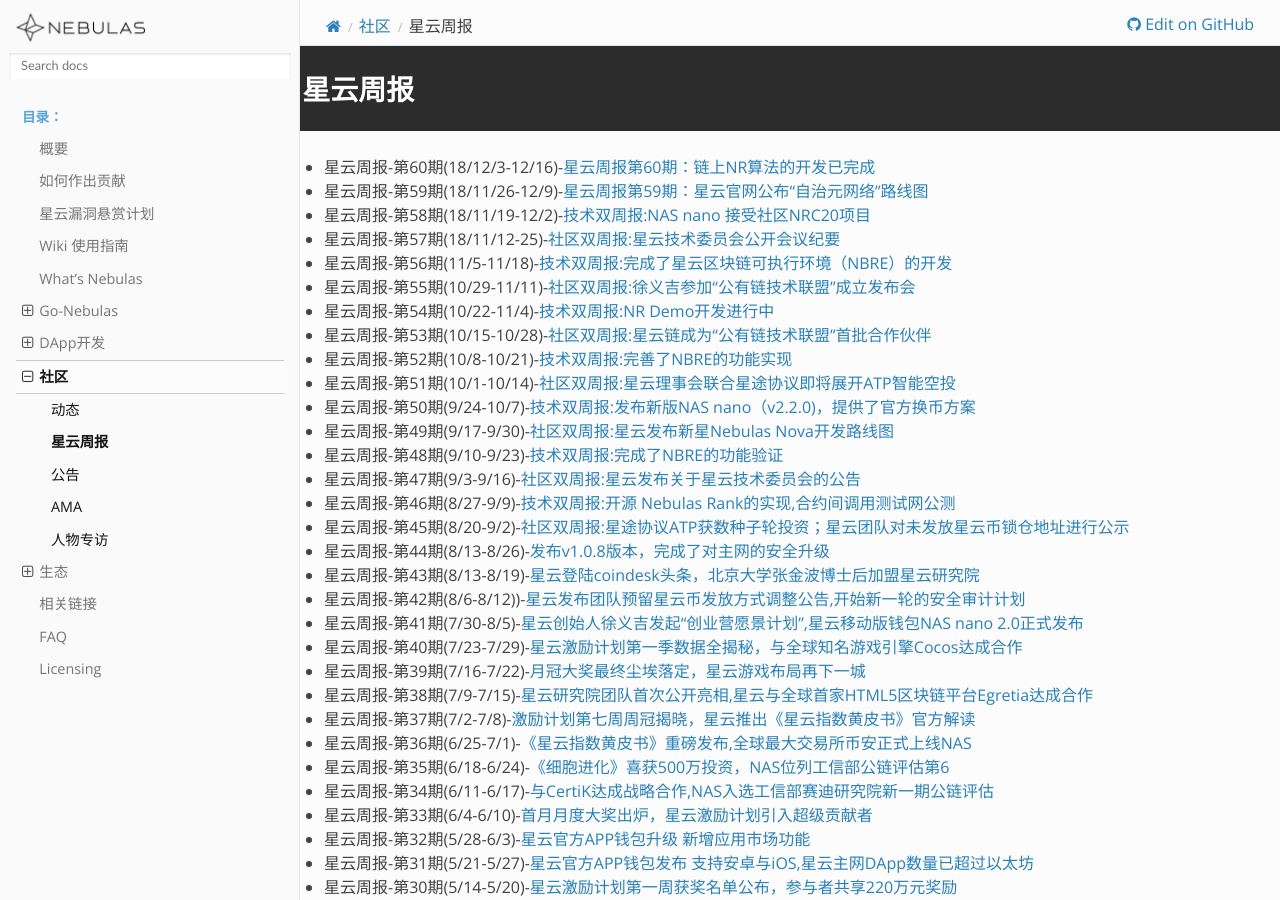
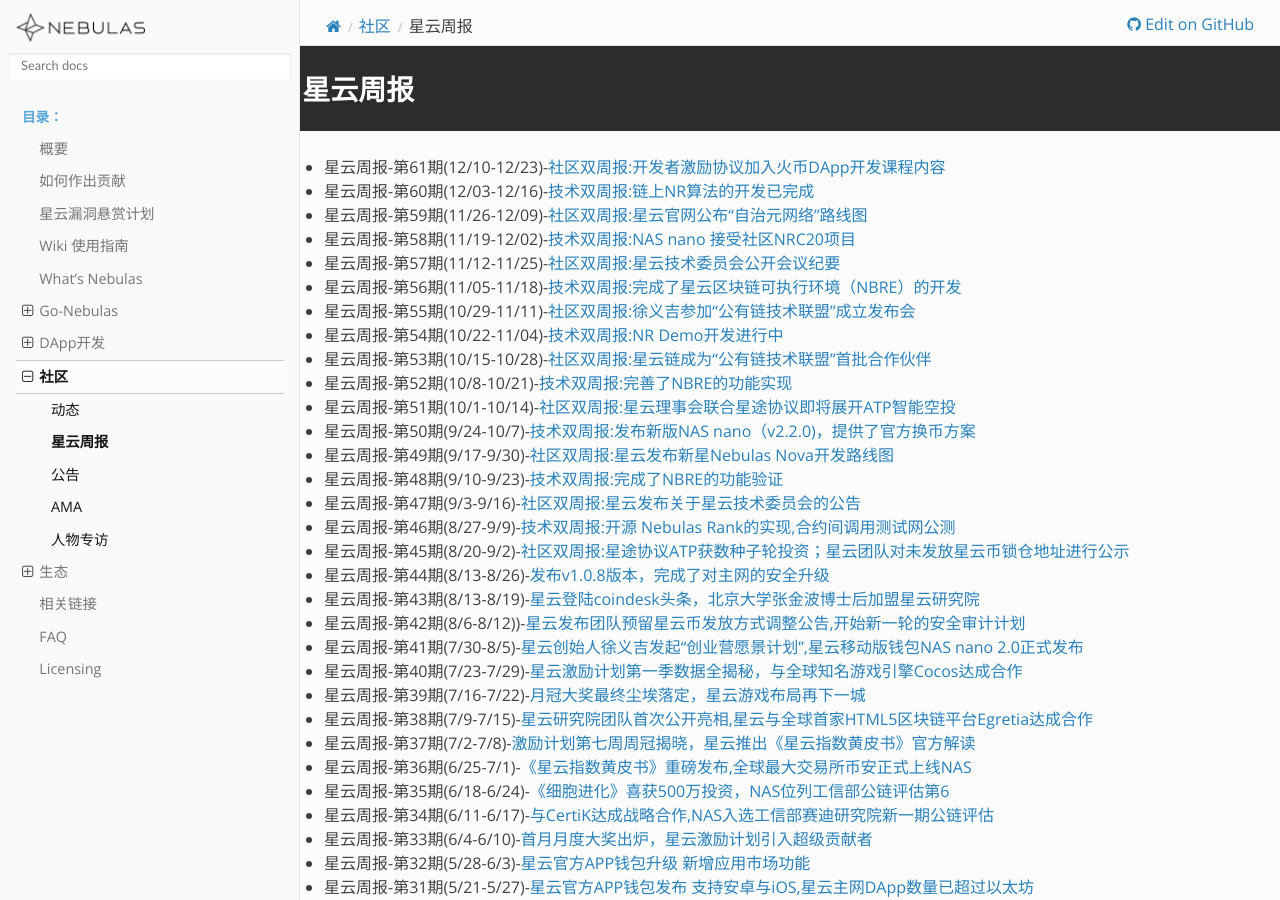
Before and after one commit to nebulasio/nebdocs, a Sphinx documentation site: the page built from docs/community/weekly-report.md, in a window 1280 px wide and 900 px high. Built offline with Sphinx 7.4.7 and the Read the Docs theme 2.0.0, drawn with Linux system fonts in a browser that asks for light colours; pages that are not in the unit, such as notebooks, are missing from menus.

Commit message:
Update weekly-report.md

```diff
--- a/docs/community/weekly-report.md
+++ b/docs/community/weekly-report.md
@@ -1,11 +1,13 @@
 # 星云周报
-- 星云周报-第60期(18/12/3-12/16)-[星云周报第60期：链上NR算法的开发已完成](https://blog.nebulas.io/2018/12/17/nebulas-bi-weekly-development-commits-60/)
-- 星云周报-第59期(18/11/26-12/9)-[星云周报第59期：星云官网公布“自治元网络”路线图](https://blog.nebulas.io/2018/12/10/nebulas-bi-weekly-community-dynamics-59/)
-- 星云周报-第58期(18/11/19-12/2)-[技术双周报:NAS nano 接受社区NRC20项目](https://blog.nebulas.io/2018/12/03/nebulas-bi-weekly-development-commits-58/)
-- 星云周报-第57期(18/11/12-25)-[社区双周报:星云技术委员会公开会议纪要](https://blog.nebulas.io/2018/11/26/nebulas-bi-weekly-community-dynamics-57/)
-- 星云周报-第56期(11/5-11/18)-[技术双周报:完成了星云区块链可执行环境（NBRE）的开发](https://blog.nebulas.io/2018/11/19/nebulas-bi-weekly-development-commits-update-56/)
+
+- 星云周报-第61期(12/10-12/23)-[社区双周报:开发者激励协议加入火币DApp开发课程内容](https://blog.nebulas.io/2018/12/24/nebulas-bi-weekly-community-dynamics-61/)
+- 星云周报-第60期(12/03-12/16)-[技术双周报:链上NR算法的开发已完成](https://blog.nebulas.io/2018/12/17/nebulas-bi-weekly-development-commits-60/)
+- 星云周报-第59期(11/26-12/09)-[社区双周报:星云官网公布“自治元网络”路线图](https://blog.nebulas.io/2018/12/10/nebulas-bi-weekly-community-dynamics-59/)
+- 星云周报-第58期(11/19-12/02)-[技术双周报:NAS nano 接受社区NRC20项目](https://blog.nebulas.io/2018/12/03/nebulas-bi-weekly-development-commits-58/)
+- 星云周报-第57期(11/12-11/25)-[社区双周报:星云技术委员会公开会议纪要](https://blog.nebulas.io/2018/11/26/nebulas-bi-weekly-community-dynamics-57/)
+- 星云周报-第56期(11/05-11/18)-[技术双周报:完成了星云区块链可执行环境（NBRE）的开发](https://blog.nebulas.io/2018/11/19/nebulas-bi-weekly-development-commits-update-56/)
 - 星云周报-第55期(10/29-11/11)-[社区双周报:徐义吉参加“公有链技术联盟”成立发布会](https://blog.nebulas.io/2018/11/12/nebulas-bi-weekly-community-dynamics-55/)
-- 星云周报-第54期(10/22-11/4)-[技术双周报:NR Demo开发进行中](https://blog.nebulas.io/2018/11/05/nebulas-bi-weekly-development-commits-update-54/)
+- 星云周报-第54期(10/22-11/04)-[技术双周报:NR Demo开发进行中](https://blog.nebulas.io/2018/11/05/nebulas-bi-weekly-development-commits-update-54/)
 - 星云周报-第53期(10/15-10/28)-[社区双周报:星云链成为“公有链技术联盟”首批合作伙伴](https://blog.nebulas.io/2018/10/29/nebulas-bi-weekly-community-dynamics-53/)
 - 星云周报-第52期(10/8-10/21)-[技术双周报:完善了NBRE的功能实现](https://blog.nebulas.io/2018/10/23/nebulas-bi-weekly-development-commits-update-52/)
 - 星云周报-第51期(10/1-10/14)-[社区双周报:星云理事会联合星途协议即将展开ATP智能空投](https://mp.weixin.qq.com/s/J7JLm5ABfe6qNQ9dXMGI3w)
```
